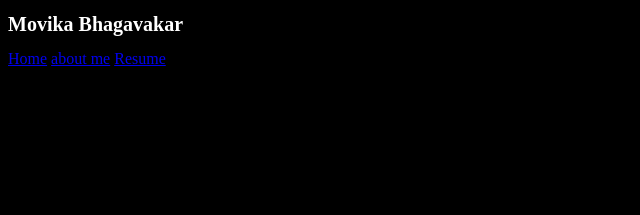
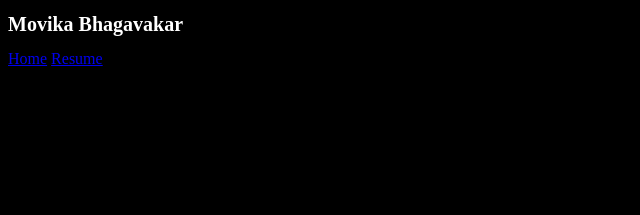
Before and after one commit to MovikaBhagavakar/mywebsite, a plain HTML site: page index.html in a window 1280 px wide. Shown: the top 215 px of the page, 0-640 px from the left. Drawn offline with Linux system fonts and the light colour scheme.

Commit message:
Update index.html

```diff
--- a/index.html
+++ b/index.html
@@ -13,7 +13,6 @@
     <div class="navlist-right">
         <ul class="items"></ul>
         <li class="item"><a href="/this">Home</a></li>
-        <li class="item"><a href="/this">about me</a></li>
         <li class="item"><a href="/this">Resume</a></li>
     </ul>
     </div>
```
